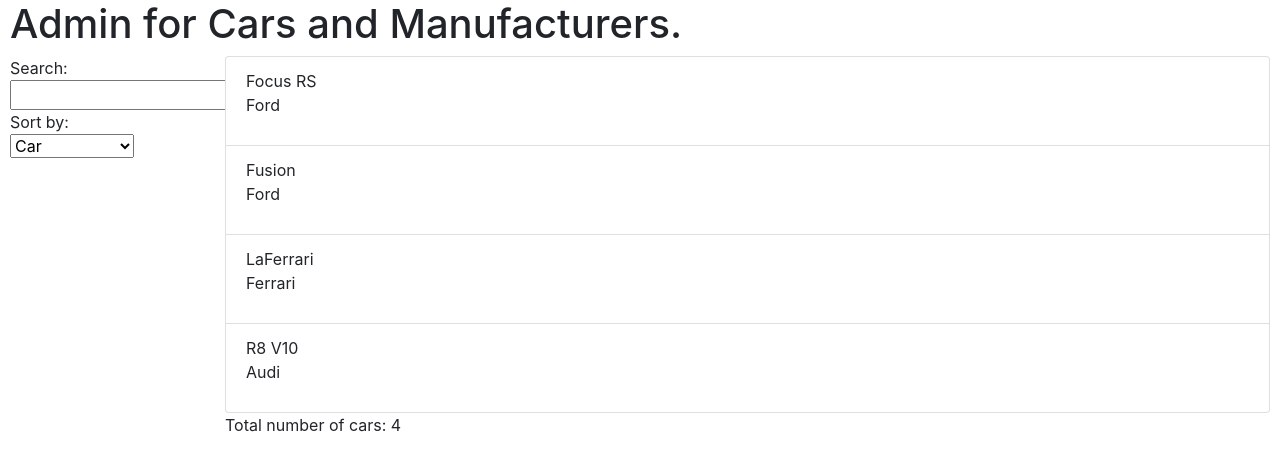
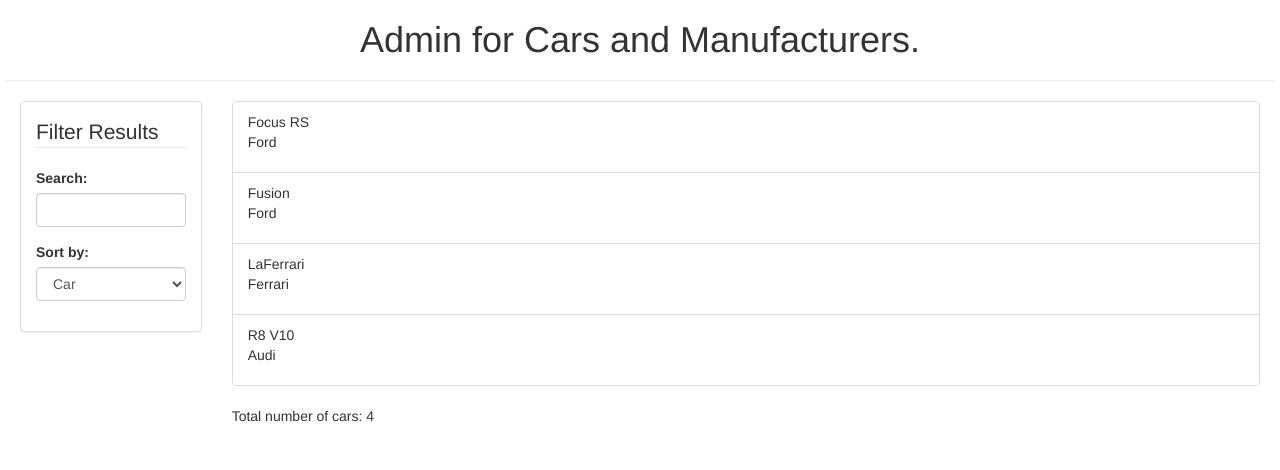
Before and after one commit to optimized4u/real-racing-telemetry-client, a website: page app/index.html in a window 1280 px wide. Drawn offline with nearby package versions, Linux system fonts and the light colour scheme.

Commit message:
Added form elements, etc for bootstrap styles.

```diff
--- a/app/css/app.css
+++ b/app/css/app.css
@@ -1,3 +1,8 @@
 body {
-  padding: 0px 10px 10px 10px;
+  padding: 0px 5px 0px 5px;
 }
+
+.row {
+  margin-left: 0px;
+  margin-right: 0px;
+}
--- a/app/index.html
+++ b/app/index.html
@@ -3,8 +3,17 @@
 
 <head>
   <meta charset="utf-8">
+  <meta name="viewport" content="width=device-width, initial-scale=1">
+  <meta http-equiv="X-UA-Compatible" content="IE=edge" />
+  <link rel="icon" href="favicon.ico">
   <title>RRT Client</title>
   <link rel="stylesheet" href="https://cdnjs.cloudflare.com/ajax/libs/bootswatch/3.3.6/darkly/bootstrap.min.css">
+  <!-- HTML5 shim and Respond.js for IE8 support of HTML5 elements and media queries -->
+    <!-- WARNING: Respond.js doesn't work if you view the page via file:// -->
+    <!--[if lt IE 9]>
+      <script src="https://oss.maxcdn.com/html5shiv/3.7.2/html5shiv.min.js"></script>
+      <script src="https://oss.maxcdn.com/respond/1.4.2/respond.min.js"></script>
+    <![endif]-->
   <link rel="stylesheet" href="css/app.css">
   <script src="bower_components/angular/angular.js"></script>
   <script src="js/controllers.js"></script>
@@ -12,19 +21,31 @@
 
 <body ng-controller="carController">
   <div id="container-fluid">
-    <h1>{{title}}</h1>
+    <h1 class="text-center">{{title}}</h1>
+    <hr>
     <div class="row">
       <div class="col-md-2">
         <!--Sidebar content-->
-
-        Search:
-        <input ng-model="query">
-        Sort by:
-        <select ng-model="orderProp">
-          <option value="model">Car</option>
-          <option value="manufacturer">Manufacturer</option>
-        </select>
-
+        <div class="panel panel-default">
+          <div class="panel-body">
+            <form class="form-vertical">
+              <fieldset>
+                <legend>Filter Results</legend>
+                <div class="form-group">
+                  <label for="search" class="control-label">Search:</label>
+                  <input type="text" class="form-control" id="search" ng-model="query">
+                </div>
+                <div class="form-group">
+                  <label for="sort" class="control-label">Sort by:</label>
+                  <select class="form-control" id="sort" ng-model="orderProp">
+                    <option value="model">Car</option>
+                    <option value="manufacturer">Manufacturer</option>
+                  </select>
+                </div>
+              </fieldset>
+            </form>
+          </div>
+        </div>
       </div>
 
       <div class="col-md-10">
@@ -40,6 +61,11 @@
       </div>
     </div>
   </div>
+
+  <!-- jQuery (necessary for Bootstrap's JavaScript plugins) -->
+  <script src="https://ajax.googleapis.com/ajax/libs/jquery/1.11.3/jquery.min.js"></script>
+  <!-- Bootstrap JS -->
+  <script src="https://maxcdn.bootstrapcdn.com/bootstrap/3.3.6/js/bootstrap.min.js"></script>
 </body>
 
 </html>
```
